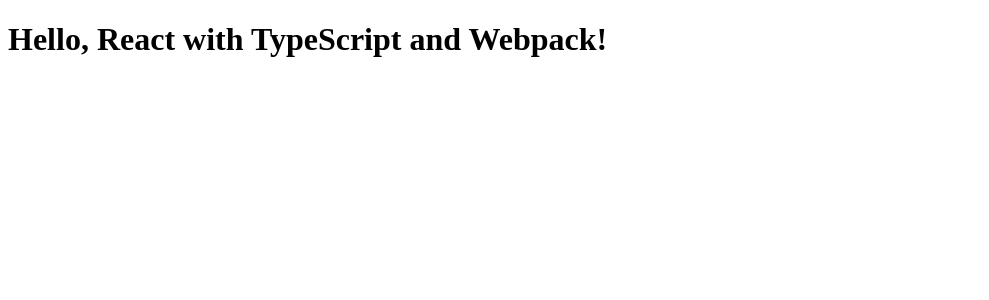
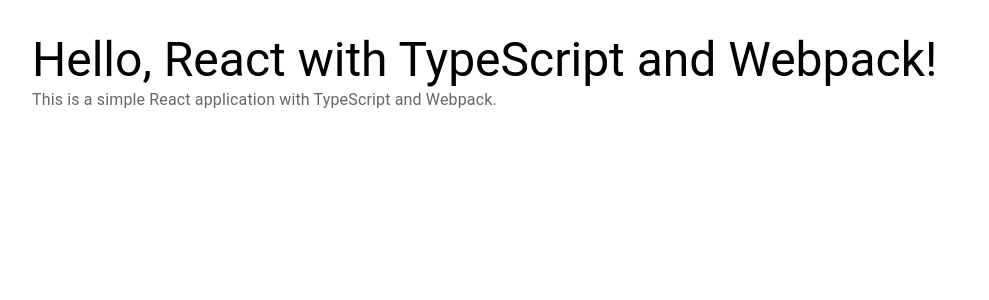
Before and after one commit to hidaytrahman/template-rtw, a React app: page / in a window 1280 px wide. Shown: the top 300 px of the page, without its empty margins (0-989 px from the left). Built offline with nearby package versions, Linux system fonts and the light colour scheme.

Commit message:
feat: add mui

```diff
--- a/src/App.tsx
+++ b/src/App.tsx
@@ -1,7 +1,13 @@
+import { Box, Typography } from '@mui/material';
 import React from 'react';
 
 const App: React.FC = () => {
-  return <h1>Hello, React with TypeScript and Webpack!</h1>;
+  return <Box p={3}>
+    <Typography variant='h3'>Hello, React with TypeScript and Webpack!</Typography>
+    <Typography variant='body1' color='textSecondary'>
+      This is a simple React application with TypeScript and Webpack.
+    </Typography>
+  </Box>
 };
 
 export default App;
--- a/webpack.config.js
+++ b/webpack.config.js
@@ -29,6 +29,7 @@ module.exports = {
 		static: {
 			directory: path.join(__dirname, 'dist'),
 		},
+		hot: true,
 		compress: true,
 		port: 3000,
 	},
```
Also changed, not shown: package.json (+11 -3 lines), 2 other files (tests, documents, lock files or other folders).
